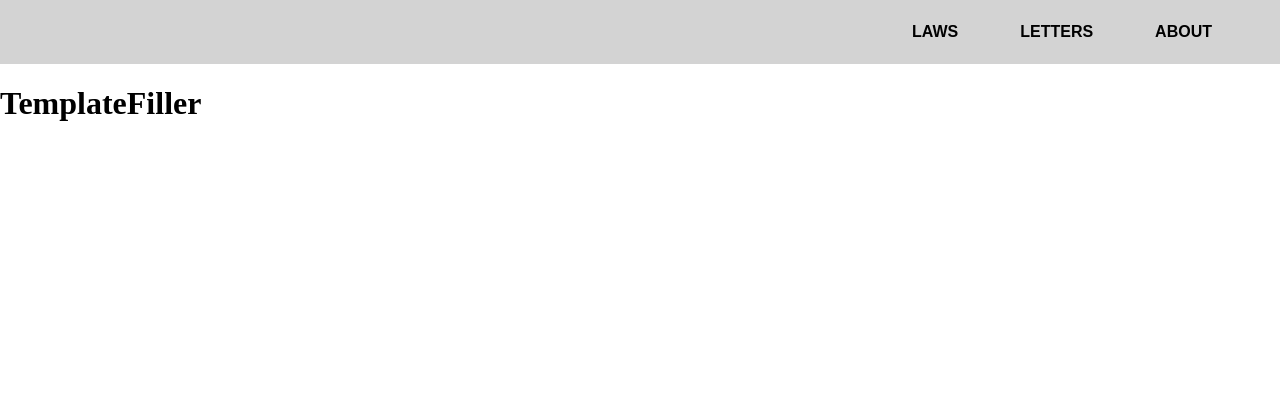
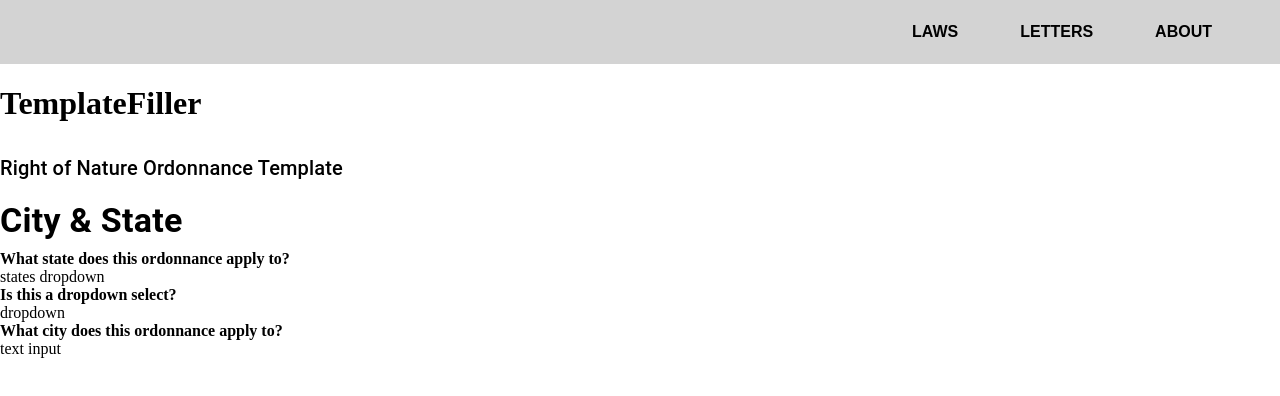
Before and after one commit to cornellh4i/earth-law-center, a React (Create React App) app in the folder client/: page /template-filler in a window 1280 px wide. Shown: the top 396 px of the page. Built offline with nearby package versions, Linux system fonts and the light colour scheme; no server answers.

Commit message:
Add conditional rendering for Answer component

```diff
--- a/client/src/components/QuestionAnswer/QuestionAnswer.jsx
+++ b/client/src/components/QuestionAnswer/QuestionAnswer.jsx
@@ -1,5 +1,6 @@
 import React from 'react';
 import './QuestionAnswer.css';
+import Typography from '@mui/material/Typography';
 
 /** Component for a Q&A component on the Template Form Filler page
  * @param {field} is the field name selected in the navigation sidebar
@@ -10,8 +11,25 @@ import './QuestionAnswer.css';
 */
 
 const QuestionAnswer = (props) => {
+  const questionItem = props.questions.map((question) =>
+    <div>
+      {/* Question component */}
+      <b>{question[1]}</b>
+
+      {/* Answer component */}
+      {question[0] == "text input" && <div>text input</div>}
+      {question[0] == "dropdown select" && <div>dropdown</div>}
+      {question[0] == "states dropdown select" && <div>states dropdown</div>}
+    </div>
+  )
+
   return (
-      <div></div>
+    <div>
+      <Typography pt={1} pb={1} variant='h6'>{props.title}</Typography>
+      <Typography pt={1} pb={1} variant='h4' sx={{ fontWeight: 'bold' }}>{props.field}</Typography>
+      {questionItem}
+      {/* {props.questions} */}
+    </div>
   );
 };
 
--- a/client/src/pages/TemplateFiller/TemplateFiller.jsx
+++ b/client/src/pages/TemplateFiller/TemplateFiller.jsx
@@ -13,6 +13,7 @@ const TemplateFiller = () => {
         title={"Right of Nature Ordonnance Template"}
         questions={[
           ['states dropdown select', 'What state does this ordonnance apply to?'],
+          ['dropdown select', 'Is this a dropdown select?'],
           ['text input', 'What city does this ordonnance apply to?'],
         ]}
       />
```
